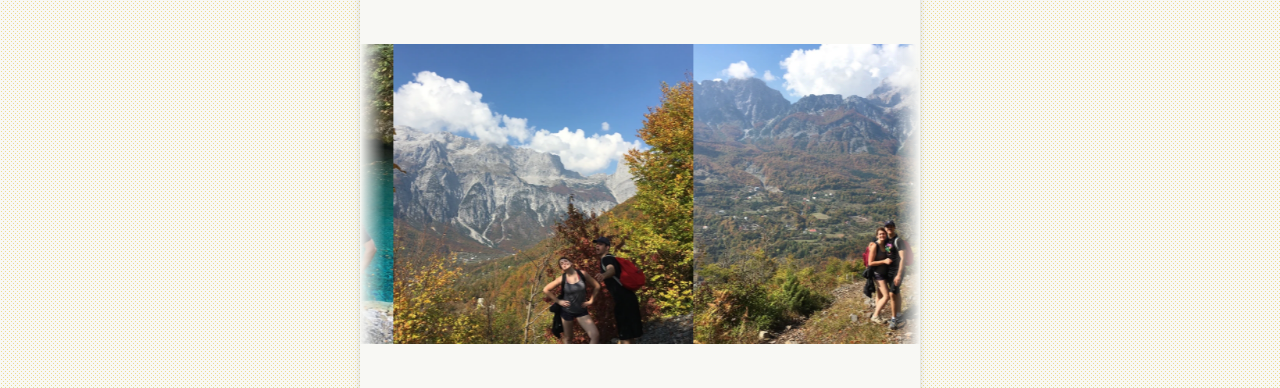
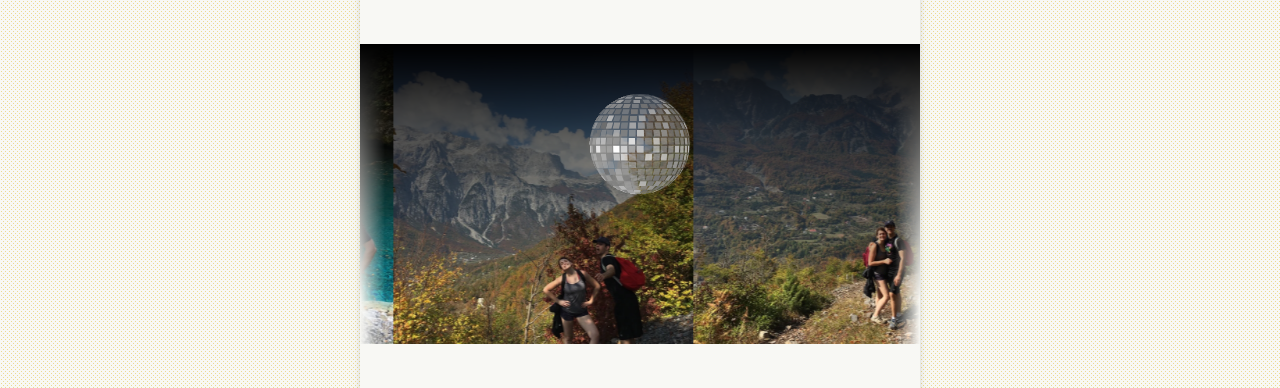
Before and after one commit to jplace/lexjor-wedding, an Eleventy site: page src/site/save-the-date.njk in a window 1280 px wide. Shown: the part 344-732 px from the top of the page. Built offline with nearby package versions, Linux system fonts and the light colour scheme; Eleventy itself is replaced by a stand-in of ours; files that its build step writes are made by us from their sources; files whose address does not match are found by name; a web font is replaced by a local one; what js-beautify, postcss-prettify, posthtml would draw is missing.

Commit message:
looking okay

```diff
--- a/src/site/save-the-date.njk
+++ b/src/site/save-the-date.njk
@@ -19,7 +19,7 @@ title: Save the Date
                         {% image ["./src/site/images/us/", i, ".webp"] | join , "" %}
                     {% endfor %}
                 </div>
-                <div id="discoBall1" class="absolute top-50 left-50 z-10">
+                <div id="discoBall1" class="absolute top-0 w-full h-64 bg-gradient-to-b from-black to-transparent z-10">
                     <div class="discoBallLight"></div>
                     <div class="discoBall">
                         <div class="discoBallMiddle"></div>
@@ -78,6 +78,7 @@ title: Save the Date
     });
 </script>
 <script>
+    // Adapted from https://codepen.io/msaetre/pen/eYwqrb
     function makeDiscoBall(discoBallContainer) {
         var discoBall = discoBallContainer.children[1];
         var t = 1;
```
